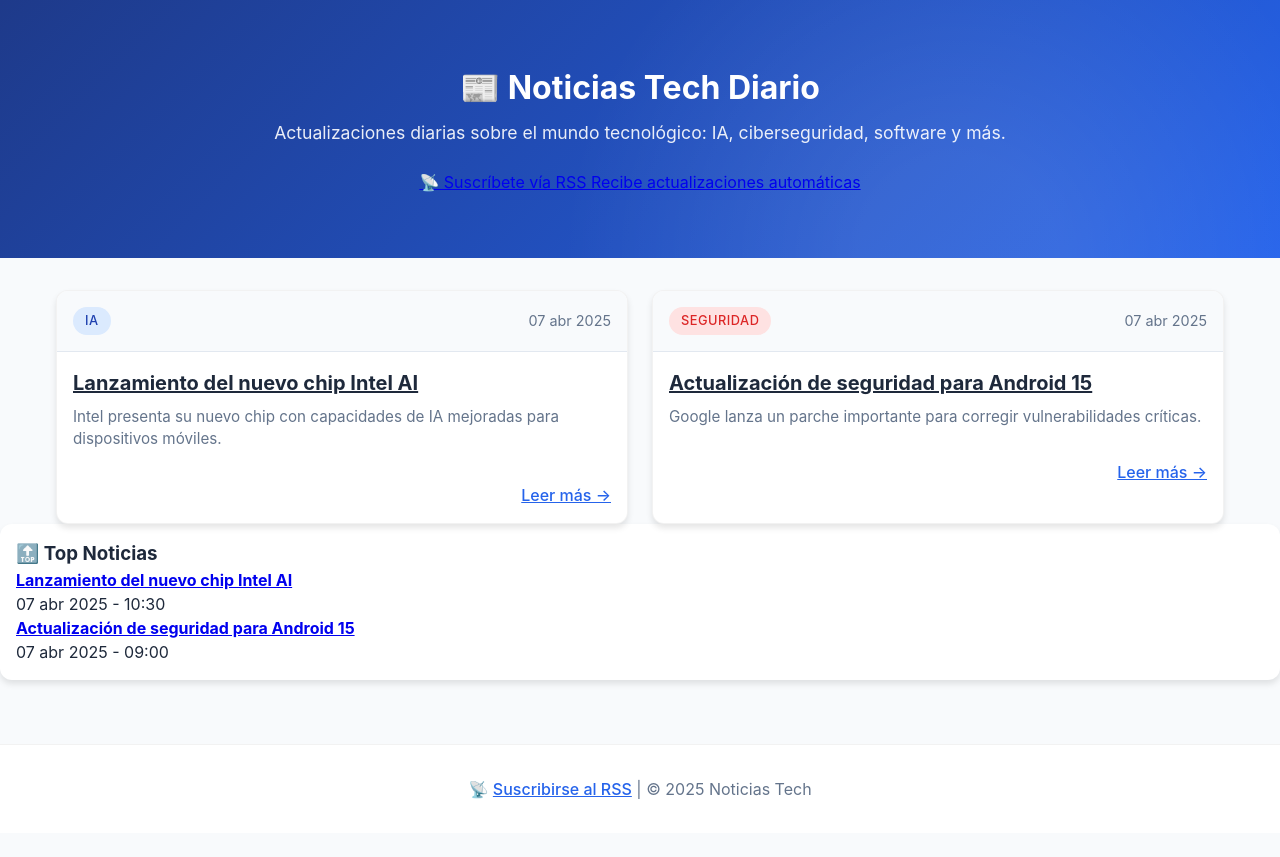
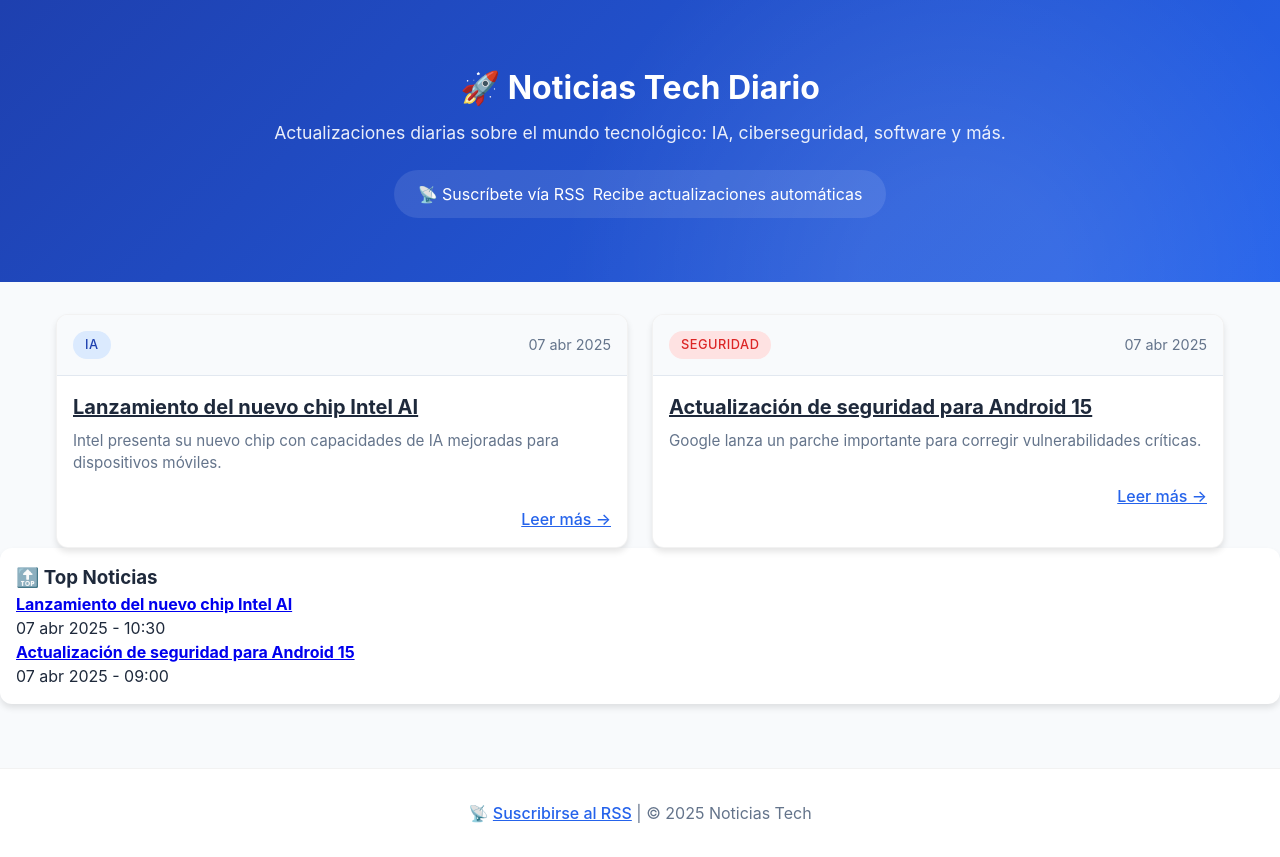
Before and after one commit to Thesharingan312/XML, a plain HTML site: page index.html in a window 1280 px wide. Before the commit the page ends 833 px from the top, so only its background shows below. Drawn offline with Linux system fonts and the light colour scheme.

Commit message:
Boton y cohete

```diff
--- a/estilo.css
+++ b/estilo.css
@@ -28,7 +28,7 @@ body {
 
 /* === Hero Section (Nuevo diseño) === */
 .hero-section {
-    background: linear-gradient(135deg, #1e3a8a, #2563eb);
+    background: linear-gradient(135deg, #1e40af, #2563eb);
     color: white;
     padding: 4rem 1rem;
     text-align: center;
@@ -207,6 +207,21 @@ body {
     50% { transform: translateY(-5px); }
 }
 
+
+.rss-link {
+    display: inline-flex;
+    align-items: center;
+    gap: 0.5rem;
+    background: rgba(255, 255, 255, 0.1);
+    padding: 0.75rem 1.5rem;
+    border-radius: 2rem;
+    color: white;
+    text-decoration: none;
+    transition: all 0.3s ease;
+    position: relative;
+}
+
 .rss-link:hover {
-    animation: float 1.5s infinite;
+    background: rgba(255, 255, 255, 0.2);
+    transform: translateY(-2px);
 }
--- a/index.html
+++ b/index.html
@@ -11,7 +11,7 @@
     <!-- Hero Section (Nuevo diseño) -->
     <header class="hero-section">
         <div class="hero-content">
-            <h1>📰 Noticias Tech Diario</h1>
+            <h1>🚀 Noticias Tech Diario</h1>
             <p class="tagline">Actualizaciones diarias sobre el mundo tecnológico: IA, ciberseguridad, software y más.</p>
             <div class="rss-banner">
                 <a href="canal.xml" class="rss-link">
```
